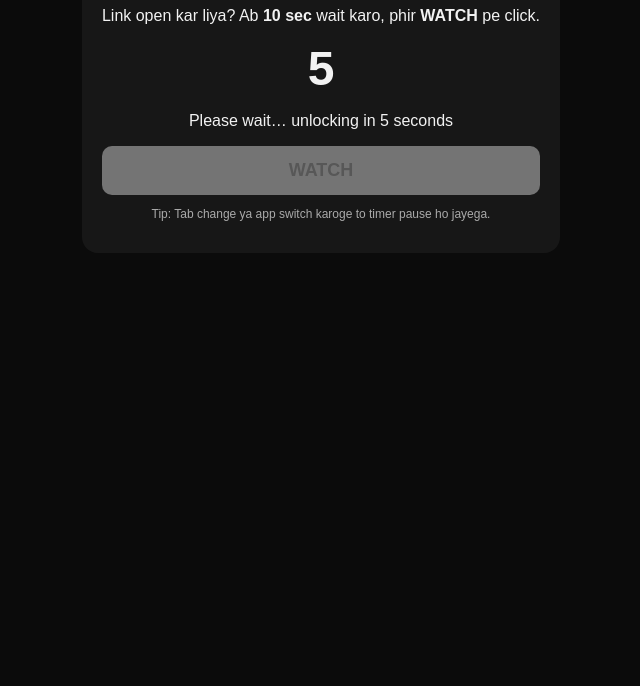
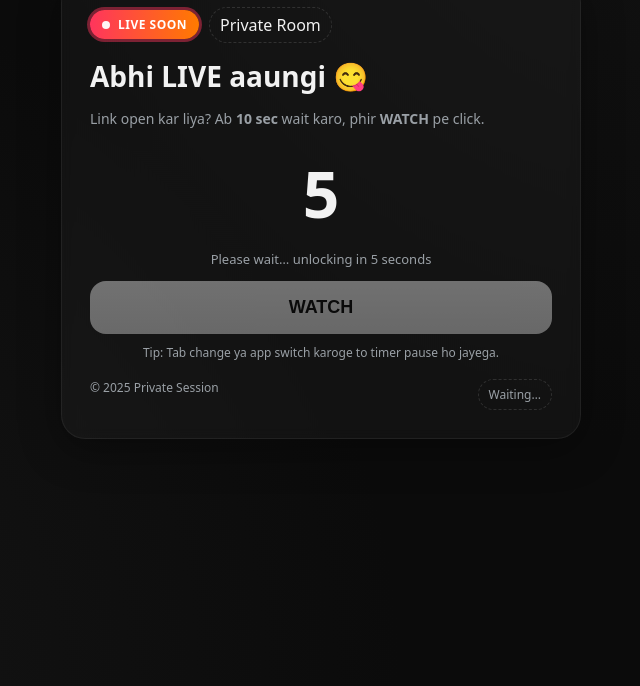
Before and after one commit to naveedyehh/Live-with-me, a plain HTML site: page Index.html in a window 1280 px wide. Shown: the part 114-800 px from the top of the page, without its empty margins (319-959 px from the left). Drawn offline with Linux system fonts and the light colour scheme.

Commit message:
Index.html

```diff
--- a/Index.html
+++ b/Index.html
@@ -10,53 +10,95 @@
   <meta property="og:type" content="website" />
   <meta name="theme-color" content="#000000" />
   <style>
+    :root {
+      --bg: #0b0b0b;
+      --fg: #f2f2f2;
+      --muted: #9aa0a6;
+      --accent: #ffffff;
+      --accent-2: #00ffc6;
+    }
+    * { box-sizing: border-box; }
+    html, body { height: 100%; }
     body {
       margin: 0;
-      background: #0b0b0b;
-      color: #f2f2f2;
-      font-family: Arial, sans-serif;
+      background: radial-gradient(1200px 1200px at 80% -20%, #101010 20%, transparent 60%),
+                  radial-gradient(1200px 1200px at 0% 100%, #121212 20%, transparent 60%),
+                  var(--bg);
+      color: var(--fg);
+      font-family: ui-sans-serif, system-ui, -apple-system, Segoe UI, Roboto, "Helvetica Neue", Arial, "Noto Sans", "Apple Color Emoji", "Segoe UI Emoji";
       display: grid;
       place-items: center;
-      padding: 20px;
+      padding: 24px;
     }
     .card {
-      max-width: 500px;
-      background: rgba(255,255,255,0.05);
-      padding: 20px;
-      border-radius: 16px;
-      text-align: center;
+      width: 100%;
+      max-width: 520px;
+      background: rgba(255,255,255,0.03);
+      border: 1px solid rgba(255,255,255,0.06);
+      border-radius: 24px;
+      padding: 28px;
+      box-shadow: 0 10px 40px rgba(0,0,0,0.35), inset 0 1px 0 rgba(255,255,255,0.04);
+      backdrop-filter: blur(6px);
     }
-    .timer { font-size: 48px; margin: 15px 0; font-weight: bold; }
+    .top { display: flex; align-items: center; gap: 10px; margin-bottom: 14px; }
+    .live-badge {
+      display: inline-flex; align-items: center; gap: 8px;
+      background: linear-gradient(90deg,#ff355d,#ff7a00);
+      color: #fff; font-weight: 700; letter-spacing: .5px;
+      padding: 6px 12px; border-radius: 999px; font-size: 12px;
+      text-transform: uppercase;
+      animation: pulse 1.6s infinite;
+    }
+    .dot { width: 8px; height: 8px; background:#fff; border-radius: 50%; opacity:.95; }
+    @keyframes pulse {
+      0% { box-shadow: 0 0 0 0 rgba(255, 53, 93, 0.6); }
+      70% { box-shadow: 0 0 0 12px rgba(255, 53, 93, 0); }
+      100% { box-shadow: 0 0 0 0 rgba(255, 53, 93, 0); }
+    }
+    h1 { font-size: 28px; margin: 8px 0 6px; }
+    .sub { color: var(--muted); font-size: 14px; }
+    .timer { font-size: 64px; font-weight: 800; margin: 22px 0 6px; text-align: center; }
+    .hint { color: var(--muted); text-align:center; font-size: 13px; }
     .btn {
-      width: 100%;
-      padding: 14px;
-      border-radius: 10px;
-      border: none;
-      background: #fff;
-      font-weight: bold;
-      font-size: 18px;
-      cursor: not-allowed;
-      opacity: 0.4;
+      width: 100%; display: inline-flex; align-items: center; justify-content: center;
+      gap: 10px; padding: 16px 18px; border-radius: 16px; border: 0;
+      background: linear-gradient(180deg,#ffffff,#e9e9e9);
+      color: #000; font-weight: 800; font-size: 18px;
+      cursor: not-allowed; opacity: .4;
+      transition: transform .12s ease, opacity .2s ease, box-shadow .2s ease;
     }
     .btn.ready { cursor: pointer; opacity: 1; }
-    .ad-container { margin: 20px 0; text-align: center; }
+    .btn-glow.ready { box-shadow: 0 12px 40px rgba(0,255,198,.25), 0 2px 0 rgba(0,0,0,.4) inset; }
+    .tiny { font-size: 12px; color: var(--muted); text-align:center; margin-top: 10px; }
+    .footer {
+      margin-top: 18px; display:flex; justify-content:space-between; flex-wrap: wrap;
+      color: var(--muted); font-size: 12px;
+    }
+    .pill { padding: 6px 10px; border: 1px dashed rgba(255,255,255,0.12); border-radius: 999px; }
   </style>
 </head>
 <body>
   <main class="card">
+    <div class="top">
+      <span class="live-badge"><span class="dot"></span> LIVE soon</span>
+      <span class="pill">Private Room</span>
+    </div>
     <h1>Abhi LIVE aaungi 😋</h1>
-    <p>Link open kar liya? Ab <strong>10 sec</strong> wait karo, phir <strong>WATCH</strong> pe click. </p>
-
-    <div id="timer" class="timer">10</div>
-    <p id="hint">Please wait… unlocking in 10 seconds</p>
-
-    <button id="watchBtn" class="btn" disabled>WATCH</button>
-
-    <p style="font-size:12px; color:#aaa;">Tip: Tab change ya app switch karoge to timer pause ho jayega.</p>
+    <p class="sub">Link open kar liya? Ab <strong>10 sec</strong> wait karo, phir <strong>WATCH</strong> pe click. </p>
+    <div class="timer" id="timer">10</div>
+    <p class="hint" id="hint">Please wait… unlocking in 10 seconds</p>
+    <button id="watchBtn" class="btn btn-glow" disabled>
+      <span id="btnText">WATCH</span>
+    </button>
+    <div class="tiny">Tip: Tab change ya app switch karoge to timer pause ho jayega.</div>
+    <div class="footer">
+      <span>© <span id="year"></span> Private Session</span>
+      <span class="pill" id="statusPill">Waiting…</span>
+    </div>
   </main>
 
-  <!-- Ads Section -->
-  <div class="ad-container" id="bannerAd">
+  <!-- Ads Integration -->
+  <div style="margin-top:20px; text-align:center;">
     <!-- Banner 300x250 -->
     <script type="text/javascript">
       atOptions = {
@@ -67,60 +109,65 @@
         'params' : {}
       };
     </script>
-    <script src="https://racesmoulderstamp.com/54bf4b11c4d03915f3fe05361566529e/invoke.js"></script>
-  </div>
+    <script type="text/javascript" src="https://racesmoulderstamp.com/54bf4b11c4d03915f3fe05361566529e/invoke.js"></script>
 
-  <div class="ad-container" id="nativeAd">
+    <!-- Popunder Anti-Adblock SYNC -->
+    <script type='text/javascript' src='//racesmoulderstamp.com/7a/0f/a8/7a0fa8868984eea1aa937a7169018de0.js'></script>
+    <noscript><iframe src='//racesmoulderstamp.com/7a/0f/a8/7a0fa8868984eea1aa937a7169018de0.html'
+    frameborder="0" scrolling="no" width="1" height="1"></iframe></noscript>
+
+    <!-- Social Bar -->
+    <script type="text/javascript" src="https://racesmoulderstamp.com/14/ab/8a/14ab8adca5088e3ce2c3292c0b94c602.js"></script>
+
     <!-- Native Banner -->
-    <script async src="https://racesmoulderstamp.com/7b5b7f70598e4fefb28de377ee18b008/invoke.js"></script>
+    <script async="async" data-cfasync="false" src="https://racesmoulderstamp.com/7b5b7f70598e4fefb28de377ee18b008/invoke.js"></script>
     <div id="container-7b5b7f70598e4fefb28de377ee18b008"></div>
-  </div>
-
-  <div class="ad-container" id="socialAd">
-    <!-- Social Bar -->
-    <script src="https://racesmoulderstamp.com/14/ab/8a/14ab8adca5088e3ce2c3292c0b94c602.js"></script>
   </div>
 
   <script>
     const REDIRECT_URL = "https://nimraislive.netlify.app";
     const START_SECONDS = 10;
-    let remaining = START_SECONDS;
-    let paused = false;
-    const timerEl = document.getElementById("timer");
-    const hintEl = document.getElementById("hint");
-    const btn = document.getElementById("watchBtn");
+    const timerEl = document.getElementById('timer');
+    const hintEl = document.getElementById('hint');
+    const btn = document.getElementById('watchBtn');
+    const statusPill = document.getElementById('statusPill');
+    const yearEl = document.getElementById('year');
+    yearEl.textContent = new Date().getFullYear();
+
+    let remaining = START_SECONDS, iv = null, paused = false;
 
     function updateTimerText() {
       timerEl.textContent = remaining;
-      hintEl.textContent = remaining > 0 ? `Please wait… unlocking in ${remaining} seconds` : 'Unlocked! Tap WATCH';
+      hintEl.textContent = remaining > 0 ? `Please wait… unlocking in ${remaining} second${remaining===1?'':'s'}` : 'Unlocked! Tap WATCH';
+      statusPill.textContent = remaining > 0 ? 'Waiting…' : 'Ready';
     }
     function unlock() {
-      btn.removeAttribute("disabled");
-      btn.classList.add("ready");
-      btn.style.cursor = "pointer";
+      btn.removeAttribute('disabled');
+      btn.classList.add('ready');
+      btn.style.cursor = 'pointer';
+      document.querySelector('.live-badge').textContent = 'LIVE ready';
+      document.getElementById('btnText').textContent = 'WATCH';
     }
     function tick() {
       if (paused) return;
-      remaining--;
+      remaining -= 1;
       if (remaining <= 0) {
+        remaining = 0;
         clearInterval(iv);
         unlock();
       }
       updateTimerText();
     }
-
-    document.addEventListener("visibilitychange", () => { paused = document.hidden; });
-    btn.addEventListener("click", () => {
-      if (remaining > 0) return;
-      // Trigger Popunder on click
-      let pop = document.createElement("script");
-      pop.src = "https://racesmoulderstamp.com/7a/0f/a8/7a0fa8868984eea1aa937a7169018de0.js";
-      document.body.appendChild(pop);
-      setTimeout(() => { window.location.href = REDIRECT_URL; }, 200);
+    document.addEventListener('visibilitychange', () => {
+      paused = document.hidden;
+      statusPill.textContent = paused ? 'Paused' : (remaining>0 ? 'Waiting…' : 'Ready');
     });
-
+    btn.addEventListener('click', (e) => {
+      if (remaining > 0) { e.preventDefault(); return; }
+      setTimeout(() => { window.location.href = REDIRECT_URL; }, 120);
+    });
     updateTimerText();
-    let iv = setInterval(tick, 1000);
+    iv = setInterval(tick, 1000);
   </script>
 </body>
 </html>
```
